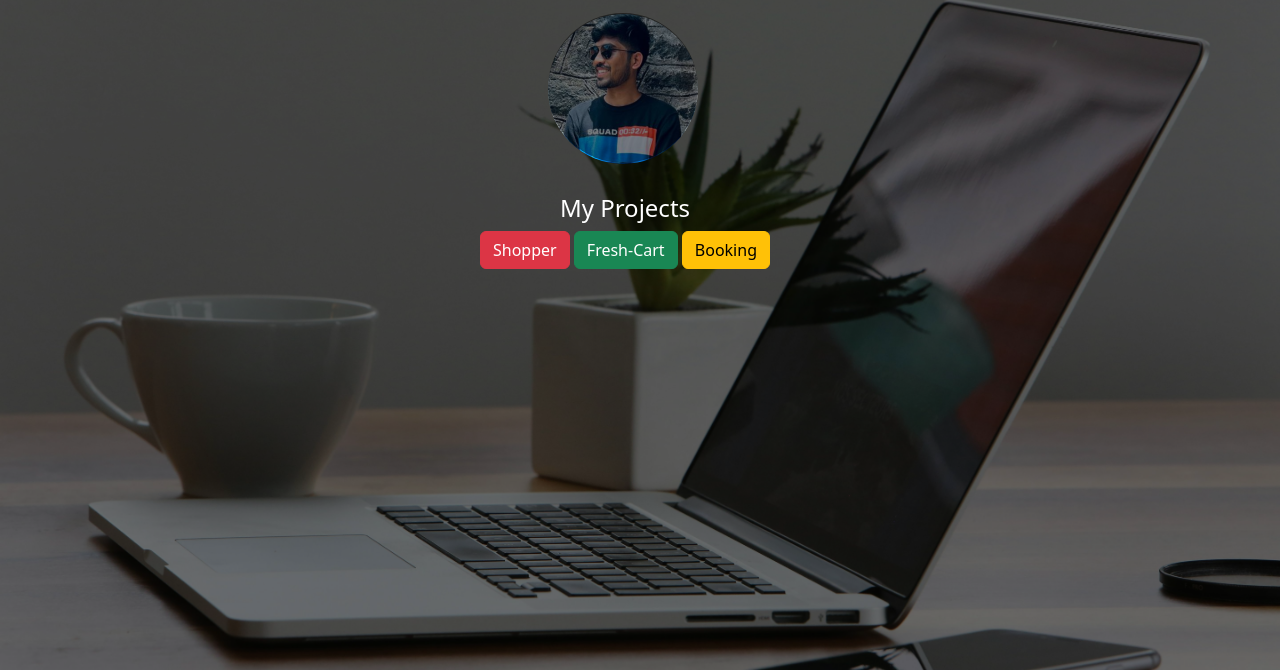
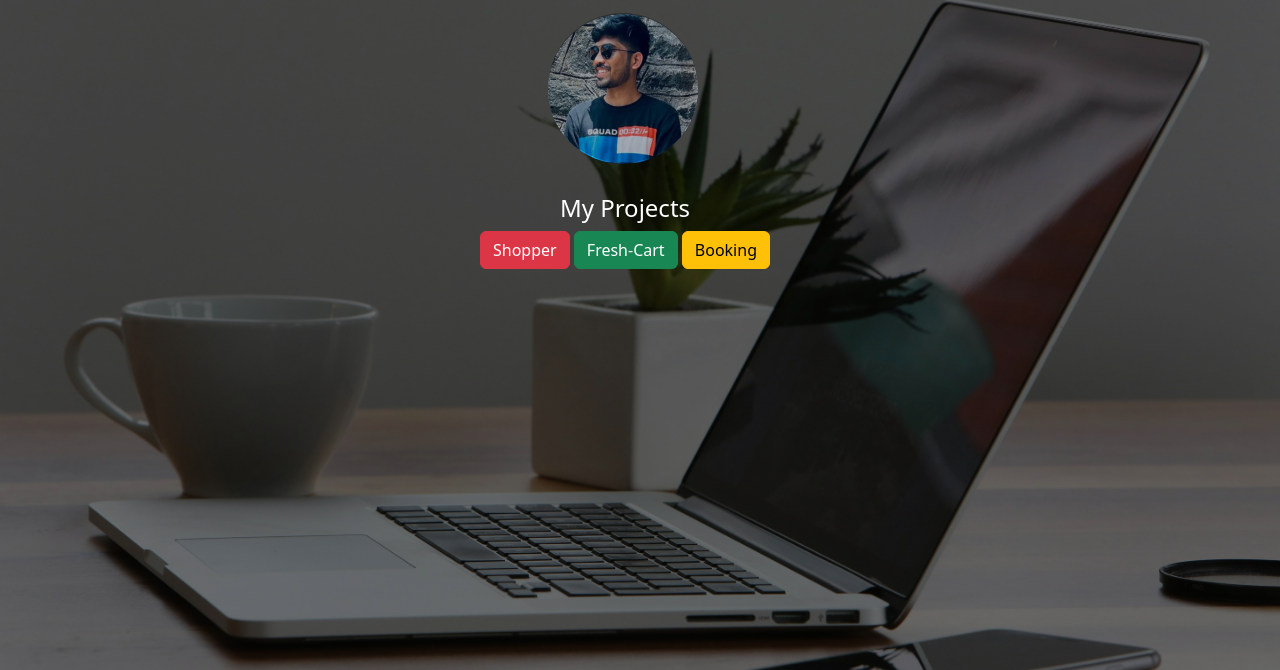
Before and after one commit to rtgdevbc/ravi-portfolio, a website: page index.html in a window 1280 px wide. Shown: the part 130-800 px from the top of the page. Drawn offline with nearby package versions, Linux system fonts and the light colour scheme.

Commit message:
Update index.css

```diff
--- a/src/styles/index.css
+++ b/src/styles/index.css
@@ -15,10 +15,10 @@ body{
     top: 120px;
 }
 .profile-shade:hover{
-    z-index:0;
+    background-color: rgba(0, 0, 0, 0);
 }
  .profile-shade{
-    background-color: rgba(0, 0, 0, 0.5);
+    background-color: rgba(0, 0, 0, 0.3);
     height: 150px;
     width: 150px;
     border-radius: 150px;
```
